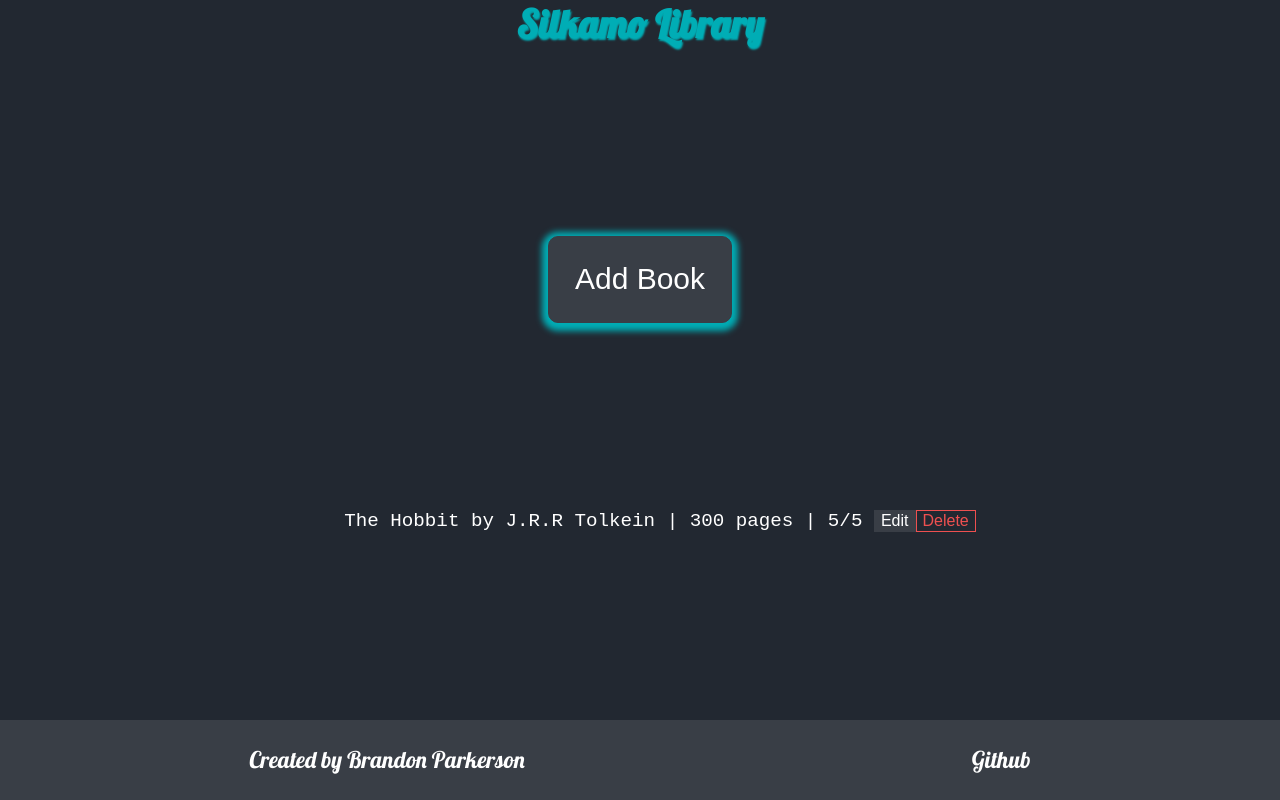
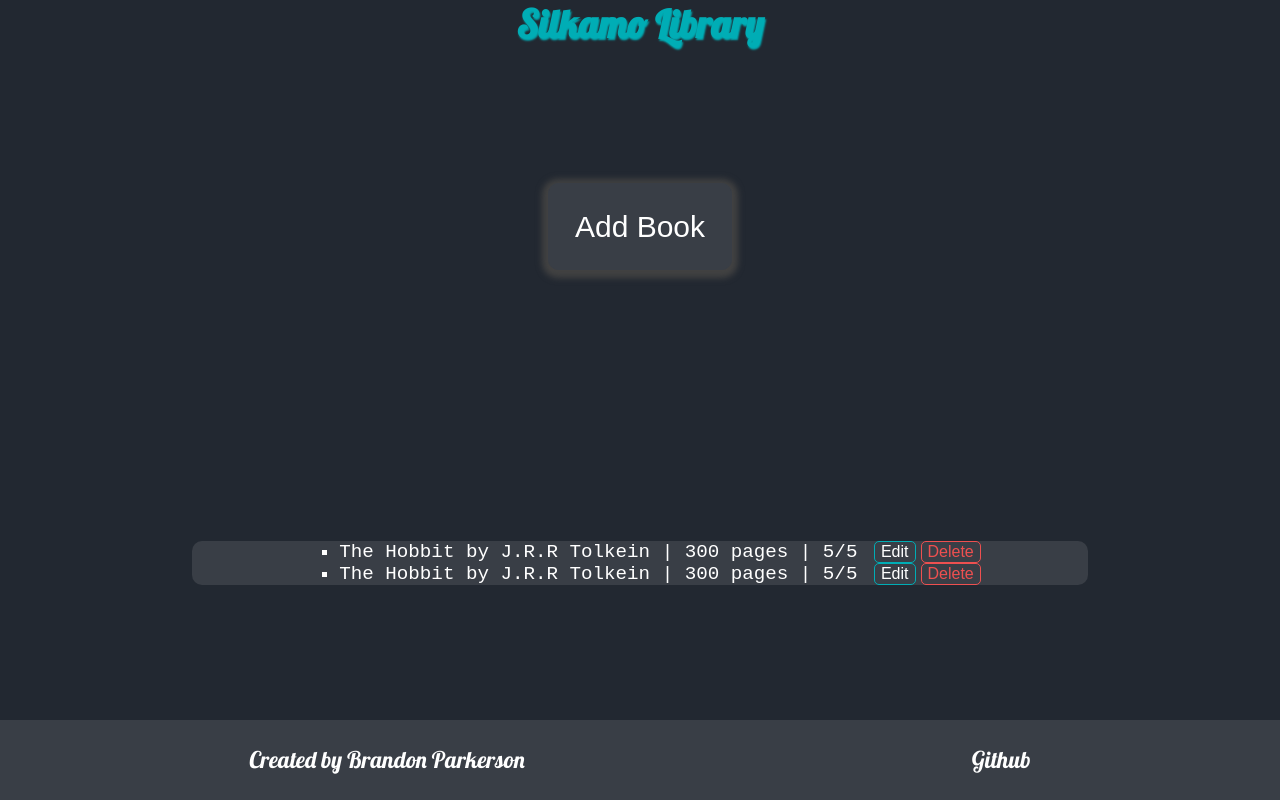
Before and after one commit to brandon-parkerson/silkamo-library, a React (Vite) app: page / in a window 1280 px wide. Built offline with nearby package versions, Linux system fonts and the light colour scheme.

Commit message:
beautify

```diff
--- a/package.json
+++ b/package.json
@@ -10,7 +10,9 @@
     "preview": "vite preview"
   },
   "dependencies": {
+    "bootstrap": "^5.3.3",
     "react": "^18.3.1",
+    "react-bootstrap": "^2.10.9",
     "react-dom": "^18.3.1"
   },
   "devDependencies": {
--- a/src/App.css
+++ b/src/App.css
@@ -2,6 +2,9 @@
   --main-bg-color: #222831;
   --container-color: #393E46;
   --blue: #00ADB5;
+  --edit-btn-hover-color: #15c6cf;
+  --delete-btn-hover-color: rgb(238, 108, 108);
+  --delete-btn-color: rgb(238, 80, 80);
 }
 .lobster-regular {
   font-family: "Lobster", serif;
@@ -55,27 +58,59 @@ a {
   font-size: 30px;
   border: 1px solid var(--container-color);
   border-radius: 10px;
-  box-shadow:  0px 2px 6px 6px var(--blue);
+  box-shadow:  0px 2px 6px 6px rgb(66, 66, 66);
+  transition: background-color .2s;
+}
+
+.add-btn:hover {
+  background-color: #505357;
 }
 
 ul {
-  list-style: none;
+  list-style: square;
   color: white;
   font-family: 'Courier New', Courier, monospace;
+  display: flex;
+  flex-direction: column;
+  align-self: center;
+
 }
 
 .edit-btn {
-  background-color: var(--container-color);
+  background: transparent;
   color: white;
-  border: 1px solid var(--container-color);
+  border: 1px solid var(--blue);
+  border-radius: 5px;
+  transition: background-color .2s;
+}
+
+.edit-btn:hover {
+  background-color: var(--edit-btn-hover-color);
+  color: black;
 }
 
 .delete-btn {
   border: 1px solid rgb(238, 80, 80);
   background: transparent;
-  color: rgb(238, 80, 80);
+  color: var(--delete-btn-color);
+  border-radius: 5px;
+  transition: background-color .2s;
+}
+
+.delete-btn:hover {
+  background-color: var(--delete-btn-hover-color);
+  color: white;
 }
 
 .btn {
   font-size: medium;
+  margin-left: 5px;
 }
+
+.library-container {
+  background-color: var(--container-color);
+  border-radius: 10px;
+  min-width: 70%;
+  display: flex;
+  flex-direction: column;
+}
--- a/src/App.jsx
+++ b/src/App.jsx
@@ -3,6 +3,8 @@ import { useState } from 'react'
 import './App.css'
 import Footer from './components/Footer'
 import Library from './components/Library'
+
+
 
 function App() {
 
@@ -14,6 +16,9 @@ function App() {
       </div>
 
       <button className='add-btn'>Add Book</button>
+      <form>
+
+      </form>
       <Library />
       <Footer />
     </div>
--- a/src/components/Library.jsx
+++ b/src/components/Library.jsx
@@ -4,6 +4,8 @@ export default function Library() {
     return (
         <div className="library-container">
             <ul>
+                <li>The Hobbit by J.R.R Tolkein | 300 pages | 5/5 <button className="edit-btn btn">Edit</button><button className="delete-btn btn">Delete</button>
+                </li>
                 <li>The Hobbit by J.R.R Tolkein | 300 pages | 5/5 <button className="edit-btn btn">Edit</button><button className="delete-btn btn">Delete</button></li>
             </ul>
 
```
Also changed, not shown: 1 other file (tests, documents, lock files or other folders).
